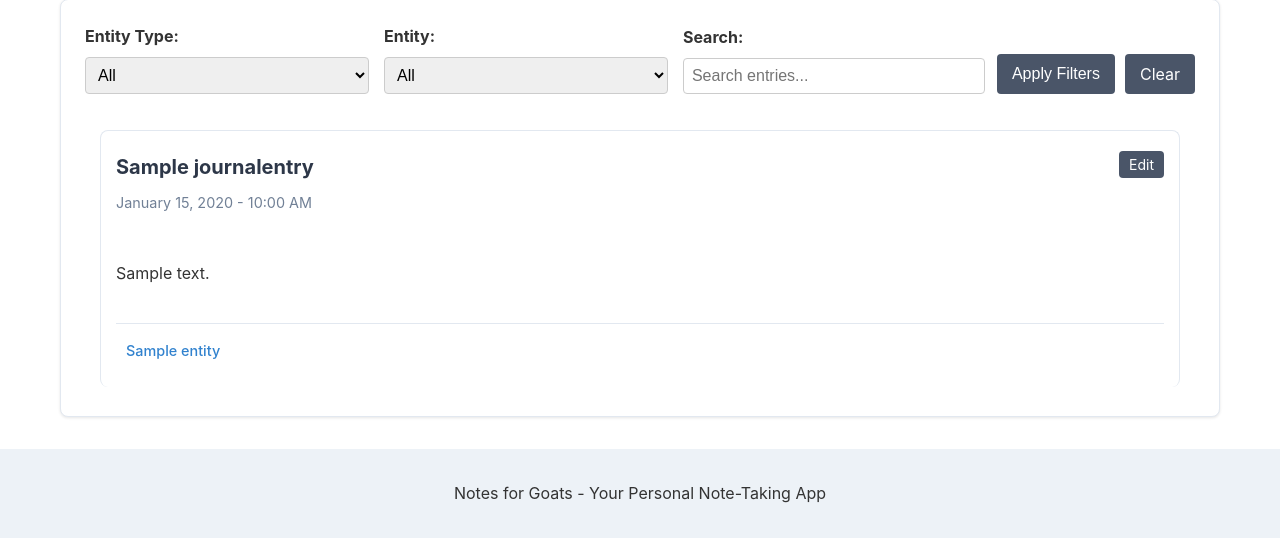
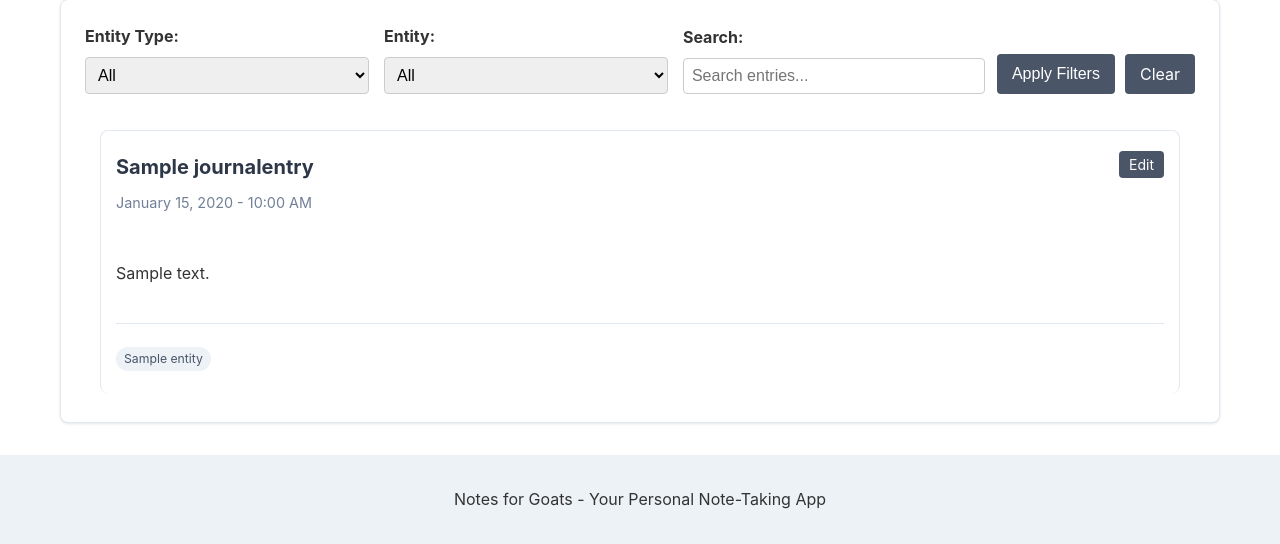
Before and after one commit to emily-flambe/notes-for-goats, a Django app: page /workspaces/1/journal/ in a window 1280 px wide. Shown: the part 329-873 px from the top of the page. Run offline with Django 5.2, Linux system fonts and the light colour scheme; tables that the repository leaves empty hold one stand-in row (values such as "Sample post").

Commit message:
format entity pills

```diff
--- a/notes_for_goats/notekeeper/templates/notekeeper/journal/list.html
+++ b/notes_for_goats/notekeeper/templates/notekeeper/journal/list.html
@@ -82,20 +82,18 @@
                         </div>
 
                         <div class="journal-content">
-                            {{ entry.content|linebreaks|truncatewords:50 }}
+                            {{ entry.content|linebreaks }}
                         </div>
 
                         {% if entry.referenced_entities.all %}
                             <div class="journal-entities">
-                                <ul class="references-list">
+                                <div class="entity-list">
                                     {% for entity in entry.referenced_entities.all %}
-                                        <li>
-                                            <a href="{% url 'notekeeper:entity_detail' workspace_id=workspace.id pk=entity.id %}" class="entity-ref">
-                                                {{ entity.name }}
-                                            </a>
-                                        </li>
+                                        <a href="{% url 'notekeeper:entity_detail' workspace_id=workspace.id pk=entity.id %}" class="entity-reference">
+                                            {{ entity.name }}
+                                        </a>
                                     {% endfor %}
-                                </ul>
+                                </div>
                             </div>
                         {% endif %}
                     </div>
@@ -154,7 +152,7 @@
         padding-left: 15px;
     }
 
-    /* Entity references styling */
+    /* Updated entity references styling to match workspace detail */
     .journal-entities {
         margin-top: 10px;
         font-size: 0.9em;
@@ -166,29 +164,28 @@
         margin-bottom: 5px;
     }
 
-    .references-list {
-        list-style-type: none;
-        padding: 0;
-        margin: 0;
+    .entity-list {
+        display: flex;
+        flex-wrap: wrap;
+        gap: 8px;
+        margin-top: 5px;
     }
 
-    .references-list li {
-        margin-bottom: 5px;
-        padding-left: 10px;
-        line-height: 1.5;
-        display: block;
+    .entity-reference {
+        display: inline-block;
+        padding: 2px 8px;
+        margin: 2px 5px 2px 0;
+        background-color: #edf2f7;
+        border-radius: 12px;
+        font-size: 0.85em;
+        color: #4a5568;
+        text-decoration: none;
     }
 
-    .entity-ref {
-        font-weight: 500;
-        color: #3182ce;
+    .entity-reference:hover {
+        background-color: #e2e8f0;
+        color: #2d3748;
         text-decoration: none;
-        display: block;
-    }
-
-    .entity-ref:hover {
-        color: #2c5282;
-        text-decoration: underline;
     }
 
     /* Improved journal entries styling with better padding */
@@ -206,10 +203,16 @@
         border-bottom: none;
     }
 
-    /* Improved content padding */
+    /* Updated content styling to limit to 3 lines */
     .journal-content {
         padding: 10px 0; /* Add vertical padding to the content */
         line-height: 1.6; /* Slightly increased line height for better readability */
+        display: -webkit-box;
+        -webkit-line-clamp: 3; /* Limit to 3 lines */
+        -webkit-box-orient: vertical;
+        overflow: hidden;
+        text-overflow: ellipsis; /* Add ellipsis when text is truncated */
+        max-height: calc(1.6em * 3); /* Calculate height based on line-height × 3 lines */
     }
 
     /* Add padding to journal header for better spacing */
```
